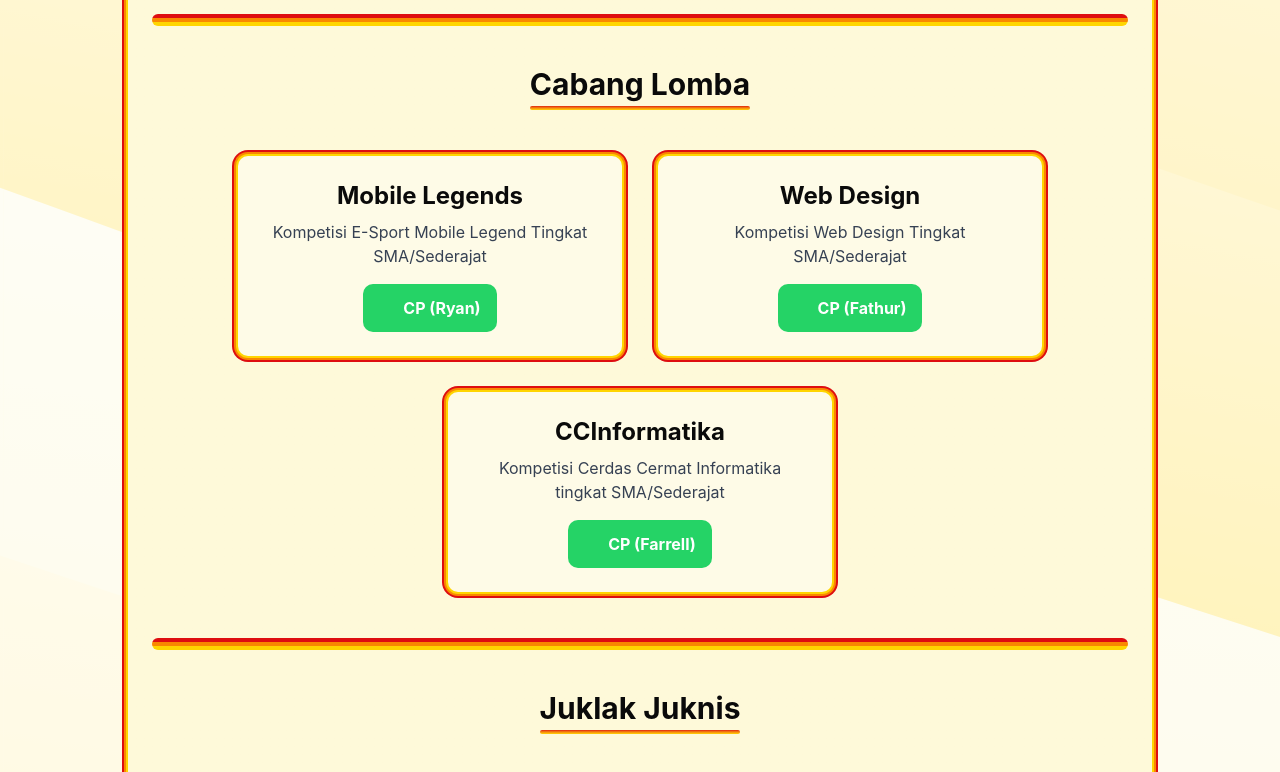
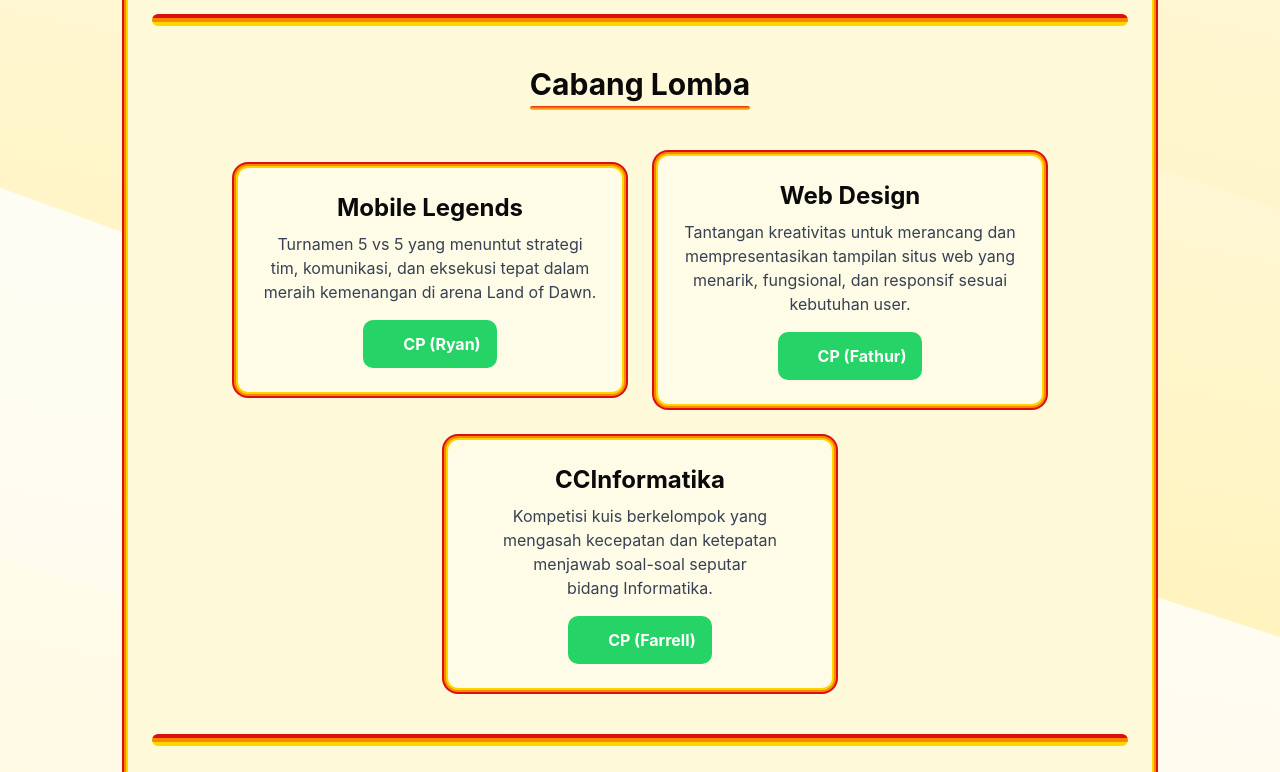
Before and after one commit to velolib/tx-linktree, a React (Vite) app: page / in a window 1280 px wide. Shown: the part 604-1376 px from the top of the page. Built offline with nearby package versions, Linux system fonts and the light colour scheme; some icons are missing; what tailwindcss-motion would draw is missing.

Commit message:
Update descriptions

```diff
--- a/src/App.tsx
+++ b/src/App.tsx
@@ -48,21 +48,21 @@
   {
     title: "Mobile Legends",
     description:
-      "Kompetisi E-Sport Mobile Legend Tingkat SMA/Sederajat",
+      "Turnamen 5 vs 5 yang menuntut strategi tim, komunikasi, dan eksekusi tepat dalam meraih kemenangan di arena Land of Dawn.",
     contact: "https://wa.me/6289531671507",
     name: "Ryan",
   },
   {
     title: "Web Design",
     description:
-      "Kompetisi Web Design Tingkat SMA/Sederajat",
+      "Tantangan kreativitas untuk merancang dan mempresentasikan tampilan situs web yang menarik, fungsional, dan responsif sesuai kebutuhan user.",
     contact: "https://wa.me/6281905318471",
     name: "Fathur",
   },
   {
     title: "CCInformatika",
     description:
-      "Kompetisi Cerdas Cermat Informatika tingkat SMA/Sederajat",
+      "Kompetisi kuis berkelompok yang mengasah kecepatan dan ketepatan menjawab soal-soal seputar bidang Informatika.",
     contact: "https://wa.me/6285215319829",
     name: "Farrell",
   },
```
